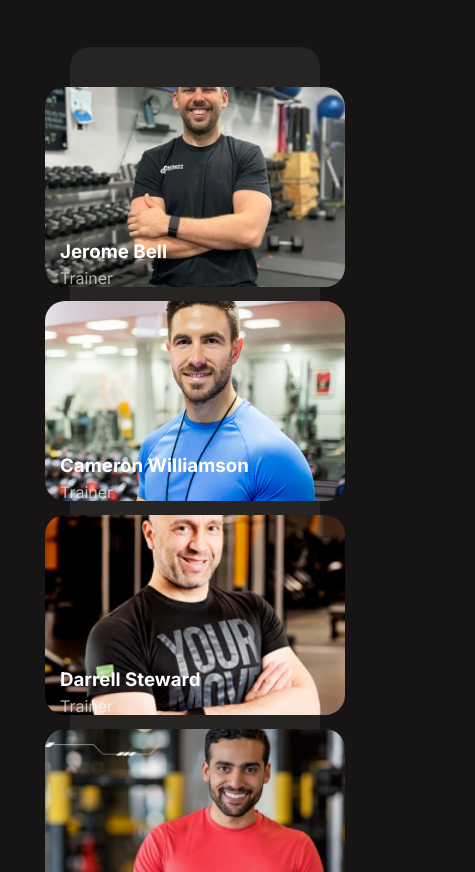
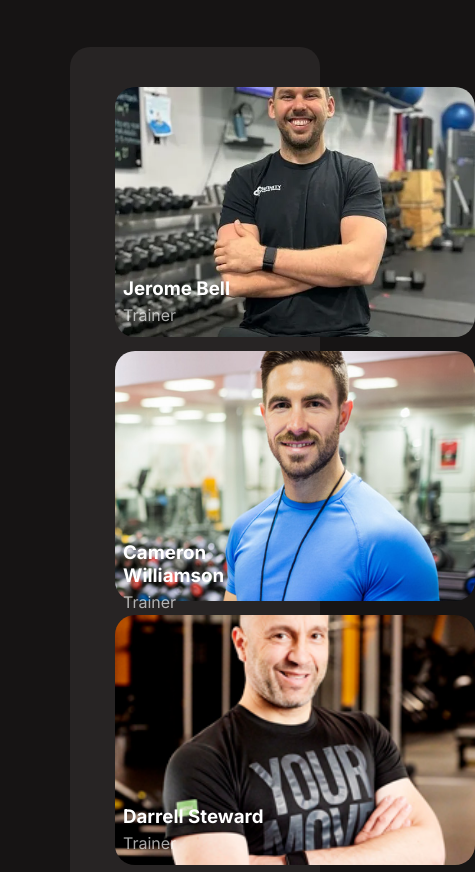
Before and after one commit to zarintasnia/PH-assignment-2, a plain HTML site: page index.html in a window 390 px wide. Shown: the part 6516-7388 px from the top of the page, 475 px wide, since content can reach past the window. Drawn offline with Linux system fonts and the light colour scheme; a web font is replaced by a local one.

Commit message:
sixth  commit

```diff
--- a/style.css
+++ b/style.css
@@ -422,6 +422,14 @@ nav li a {
   padding-bottom: 5px;
 }
 
+@media screen and (max-width:576px){
+  /* our team section */
+.team-img-content {
+  flex: 1 1 calc(100% - 10px); /* Full width for smaller devices */
+  max-width: calc(100% - 10px); /* Ensure it doesn't overflow */
+}
+}
+
 /* footer section starts */
 .footer{
   background-color: rgba(186, 176, 176, 0.1);
@@ -568,14 +576,7 @@ hr{
   }
 
 
-.team-img-content img{
-  height:200px ;
-  width: 300px;
-}
-  .our-team-images{
-    width: 100%;
 
-  }
 
   /* footer section starts */
   .footer-section{
```
